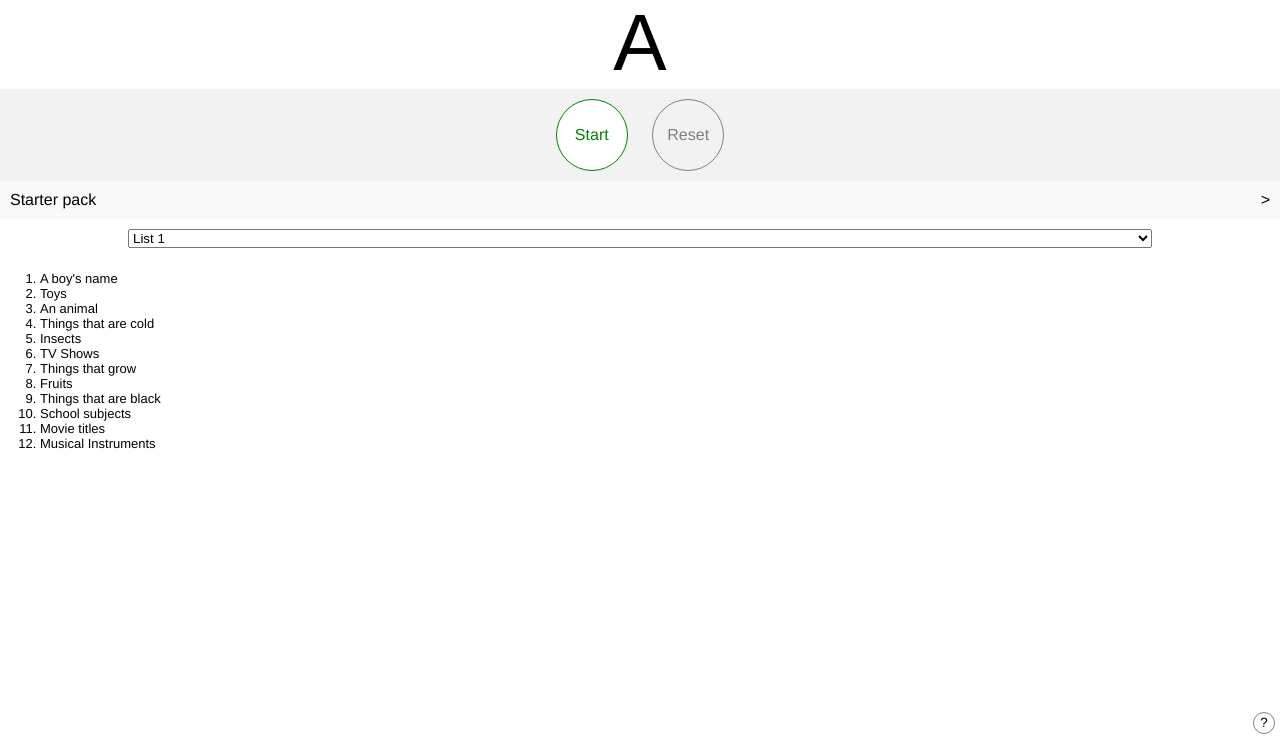
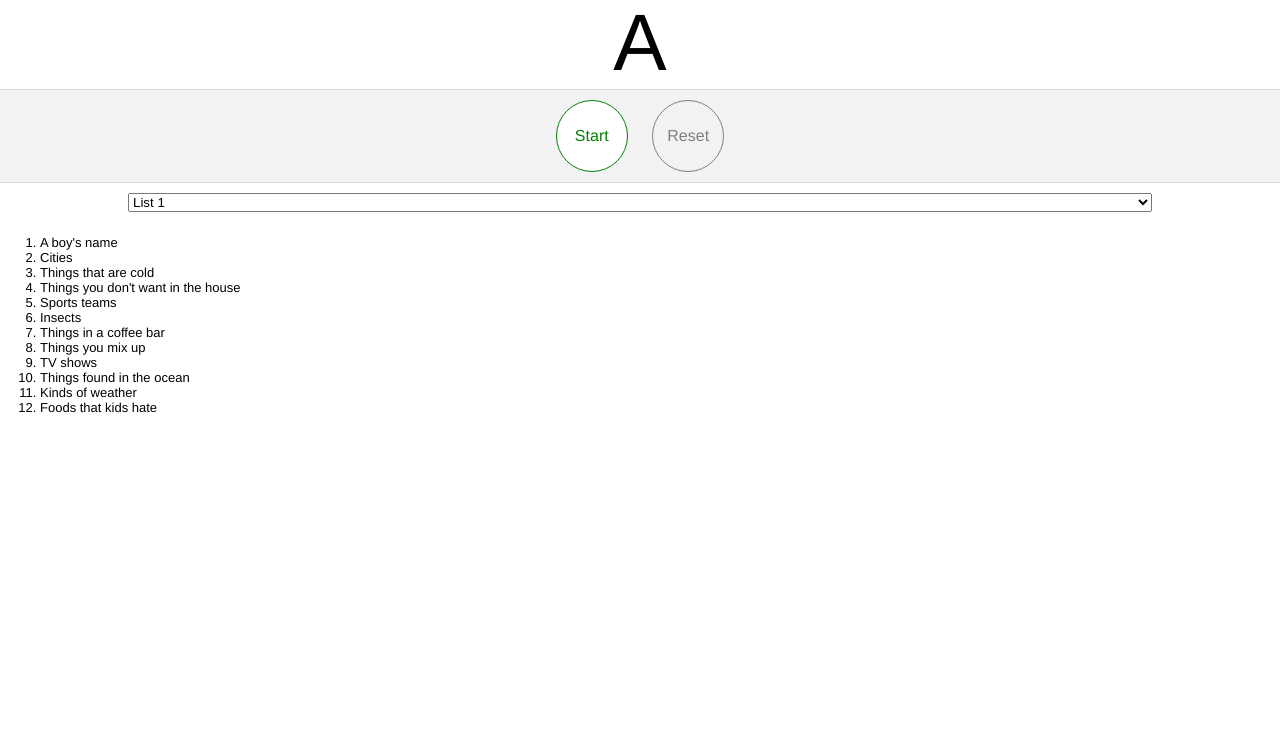
Before and after one commit to antonlaurens/wordchallenge, a plain HTML site: page index.html in a window 1280 px wide. Shown: the part 61-800 px from the top of the page. Drawn offline with Linux system fonts and the light colour scheme.

Commit message:
1. updated lists 2. hide pack selector + help button

```diff
--- a/css/main.css
+++ b/css/main.css
@@ -39,7 +39,9 @@ select {
 
 .buttons-container {
     background-color: rgba(0,0,0,0.05);
+    border-top: 1px solid rgba(0,0,0,0.1);
     text-align: center;
+    border-bottom: 1px solid rgba(0,0,0,0.1);
 }
 
 .button {
@@ -98,6 +100,7 @@ and (max-device-width : 1024px)  {
 }
 
 #help-button{
+    display: none;
     position:fixed;
     bottom:0;
     right:0;
@@ -111,6 +114,7 @@ and (max-device-width : 1024px)  {
     line-height: 20px;
 }
 #pack-selector {
+    display:none;
     padding:10px;
     background-color:  rgba(0,0,0,0.025);
 
--- a/js/lists.js
+++ b/js/lists.js
@@ -10,70 +10,112 @@ var WordChallenge = window.WordChallenge || {};
                 id: 0,
                 name: 'List 1',
                 items: [
-                    'A boy\'s name', 'Toys', 'An animal', 'Things that are cold', 'Insects', 'TV Shows', 'Things that grow', 'Fruits', 'Things that are black', 'School subjects', 'Movie titles', 'Musical Instruments'
+                    'A boy\'s name', 'Cities', 'Things that are cold', 'Things you don\'t want in the house', 'Sports teams', 'Insects', 'Things in a coffee bar', 'Things you mix up', 'TV shows', 'Things found in the ocean', 'Kinds of weather', 'Foods that kids hate'
                 ]
             },
             {
                 id: 1,
                 name: 'List 2',
                 items: [
-                    'Authors','Bodies of water','A bird','Countries','Cartoon characters','Holidays','Things that are square','European city','Clothing','A relative','Games','Sports Stars'
+                    'Famous females', 'Medicines/ drugs', 'Machines', 'Hobbies', 'Things you do in the morning', 'Things you plug in', 'Animals', 'Languages', 'Things you grab on your way out the door', 'Junk foods', 'Things that grow', 'Things in an arcade'
                 ]
             },
             {
                 id: 2,
                 name: 'List 3',
                 items: [
-                    'School supplies','Things that are hot','Heroes','A girl\'s name','Fears','TV Stars','Colors','A fish','Fruits','Provinces or States','Sports equipment','Tools'
+                    'Articles of clothing', 'Desserts', 'Car parts', 'Shoes', 'Athletes', '4-letter words', 'Things you fold', 'Things in a bedroom', 'Things you do online', 'Things at the beach', 'Things you dream about', 'Tools'
                 ]
             },
             {
                 id: 3,
                 name: 'List 4',
                 items: [
-                    'Breakfast foods','Gifts','Flowers','Ice cream flavors','A drink','A river','Cities','Things in the kitchen','Ocean things','Nicknames','Hobbies','Parts of the body'
+                    'Heroes', 'Gifts', 'Terms of endearment', 'Kinds of dances', 'Things that are black', 'Vehicles', 'Things found in an arena', 'Things people gossip about', 'Weekend activities', 'Things in a souvenir shop', 'Items in your purse/ wallet', 'World records'
                 ]
             },
             {
                 id: 4,
                 name: 'List 5',
                 items: [
-                    'Sandwiches','Items in a catalog','World leaders/ Politicians','School subjects','Excuses for being late','Ice cream flavors','Things that jump/bounce','Television stars','Things in a park','Foreign cities','Stones/Gems','Musical instruments'
+                    'Sandwiches', 'Things you can do with your feet', 'World leaders/ politicians', 'School subjects', 'Excuses for being late', 'Types of ice cream', 'Things with balls', 'Television subjects', 'Things in a park', 'Countries', 'Stones/ gems', 'Musical instruments'
                 ]
             },
             {
                 id: 5,
                 name: 'List 6',
                 items: [
-                    'Nicknames','Things in the sky','Pizza toppings','Colleges/Universities','Fish','Countries','Things that have spots','Historical Figures','Something you\'re afraid of','Terms of endearment','Items in this room','Drugs that are abused'
+                    'Nicknames', 'Things in the sky', 'Things with windows', 'Universities', 'Fish', 'Things you add water to', 'Things that have spots', 'Things that smell bad', 'Things you\'re afraid of', 'Terms of measurement', 'Items in this room', 'Book titles'
                 ]
             },
             {
                 id: 6,
                 name: 'List 7',
                 items: [
-                    'Fictional characters','Menu items','Magazines','Capitals','Kinds of candy','Items you save up to buy','Footwear','Something you keep hidden','Items in a suitcase','Things with tails','Sports equipment','Crimes'
+                    'Fictional characters', 'Places to go on a date', 'Magazines', 'Famous landmarks', 'Sweet things', 'Things you save up to buy', 'Footwear', 'Something you keep hidden', 'Items in a suitcase', 'Things with tails', 'Sports equipment', 'Crimes'
                 ]
             },
             {
                 id: 7,
                 name: 'List 8',
                 items: [
-                    'Things that are sticky','Awards/ Ceremonies','Cars','Spices/Herbs','Bad habits','Cosmetics/ Toiletries','Celebrities','Cooking utensils','Reptiles/Amphibians','Parks','Leisure activities','Things you\'re allergic to'
+                    'Things that are sticky', 'Awards/ ceremonies', 'Cars', 'Spices/ herbs', 'Bad habits', 'Cosmetics/ toiletries', 'Celebrities', 'Thing to do with leftover turkey', 'Reptiles/ amphibians', 'Fads', 'Leisure acitivities', 'Things you\'re allergic to'
                 ]
             },
             {
                 id: 8,
                 name: 'List 9',
                 items: [
-                    'Restaurants','Notorious people','Fruits','Things in a medicine cabinet','Toys','Household chores','Bodies of water','Authors','Halloween costumes','Weapons','Things that are round','Words associated with exercise'
+                    'Restaurants', 'Notorious people', 'Fruits', 'Weapons', 'Toys', 'Household chores', 'Bodies of water', 'Authors', 'Halloween costumes', 'Funny movies', 'Things that are round', 'Things in pet stores'
                 ]
             },
             {
                 id: 9,
                 name: 'List 10',
                 items: [
-                    'Sports','Song titles','Parts of the body','Ethnic foods','Things you shout','Birds','A girl\'s name','Ways to get from here to there','Items in a kitchen','Villains','Flowers','Things you replace'
+                    'Types of sports', 'Song titles', 'Parts of the body', 'Spicy foods', 'Things you shout', 'Birds', 'A girl\'s name', 'Ways to get from here to there', 'Cooking ingredients', 'Villains/ monsters', 'Flowers', 'Things that weigh less than one pound'
+                ]
+            },
+            {
+                id: 10,
+                name: 'List 11',
+                items: [
+                    'Things that need to be cleaned', 'Famous duos and trios', 'Things found in a desk', 'Island hot spots', 'Things at a hospital', 'Words associated with money', 'Items in a vending machine', 'Movie titles', 'Games', 'Things that you wear', 'Beers', 'Things at a circus'
+                ]
+            },
+            {
+                id: 11,
+                name: 'List 12',
+                items: [
+                    'Vegetables', 'Things that make you scream', 'Things you throw away', 'Careers', 'Things you celebrate', 'Cartoon characters', 'Types of drinks', 'Musical groups', 'Science things', 'Things to do on a rainy day', 'Trees', 'Personality traits'
+                ]
+            },
+            {
+                id: 12,
+                name: 'List 13',
+                items: [
+                    'Things you can tie in a knot', 'Things that are soft', 'Thing in a sci-fi movie', 'Word with four different vowels', 'Things that kids play with', 'Things at a wedding', 'Hot places', 'Things in outer space', 'Sounds', 'Things that are cute', 'Famous singers', 'Things at an amusement park'
+                ]
+            },
+            {
+                id: 13,
+                name: 'List 14',
+                items: [
+                    'Things that are worn above the waist', 'Things that are bright', 'Things that have numbers', 'Things found in a gym/ health club', 'Chain stores', 'Ways to say hi and bye', 'Things in a garden', 'Things people use to decorate their houses', 'Items in an office', 'Things in pairs or sets', 'Artists', 'Cruise ship destinations'
+                ]
+            },
+            {
+                id: 14,
+                name: 'List 15',
+                items: [
+                    'Things at a zoo', 'Things smaller than your fist', 'Things that fly', 'Things you eat on a diet', 'Worlds ending in "ly"', 'Things found under the table', 'Things in a hotel', 'Things you can do in less that 5 minutes', 'Things with claws', 'Party things', 'Reasons to skip school/ work', 'Titles people have'
+                ]
+            },
+            {
+                id: 15,
+                name: 'List 16',
+                items: [
+                    'Things that go well with chocolate', 'Things in a mystery novel', 'Websites', 'Loud things', 'Things you eat with a spoon', 'Famous sayings', 'Underground things', 'Things that are wet', 'Things in an airport', 'Words with double letters', 'Things a baby uses', 'Things in fairy tales'
                 ]
             }
         ]}
```
